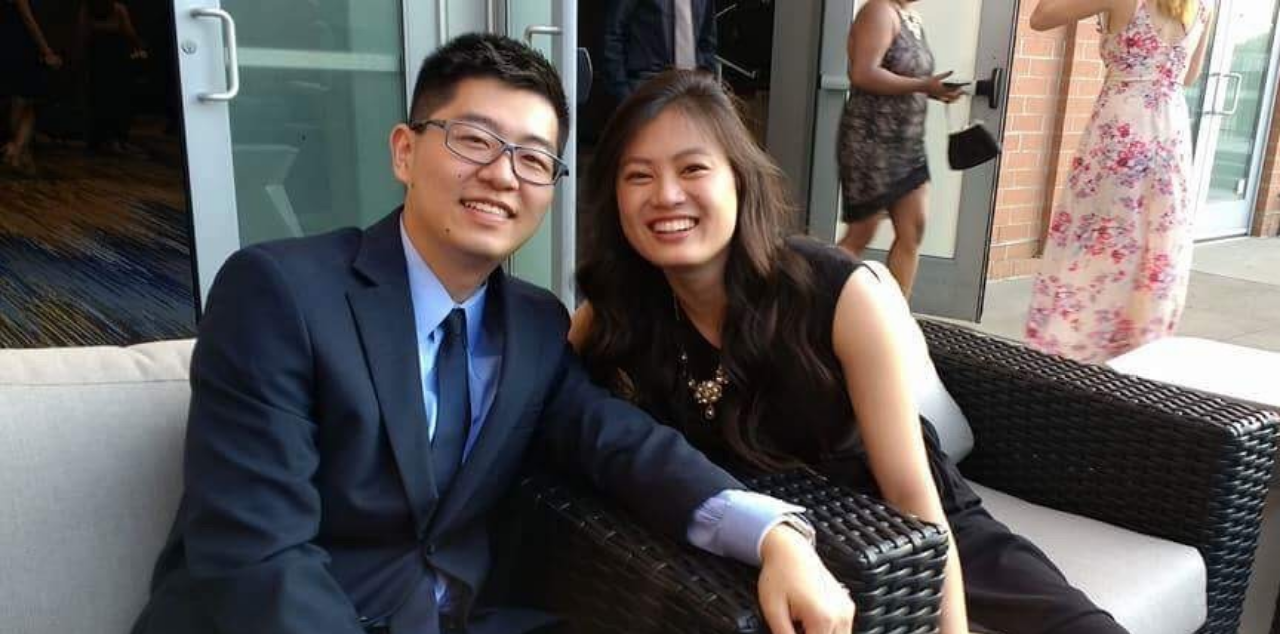
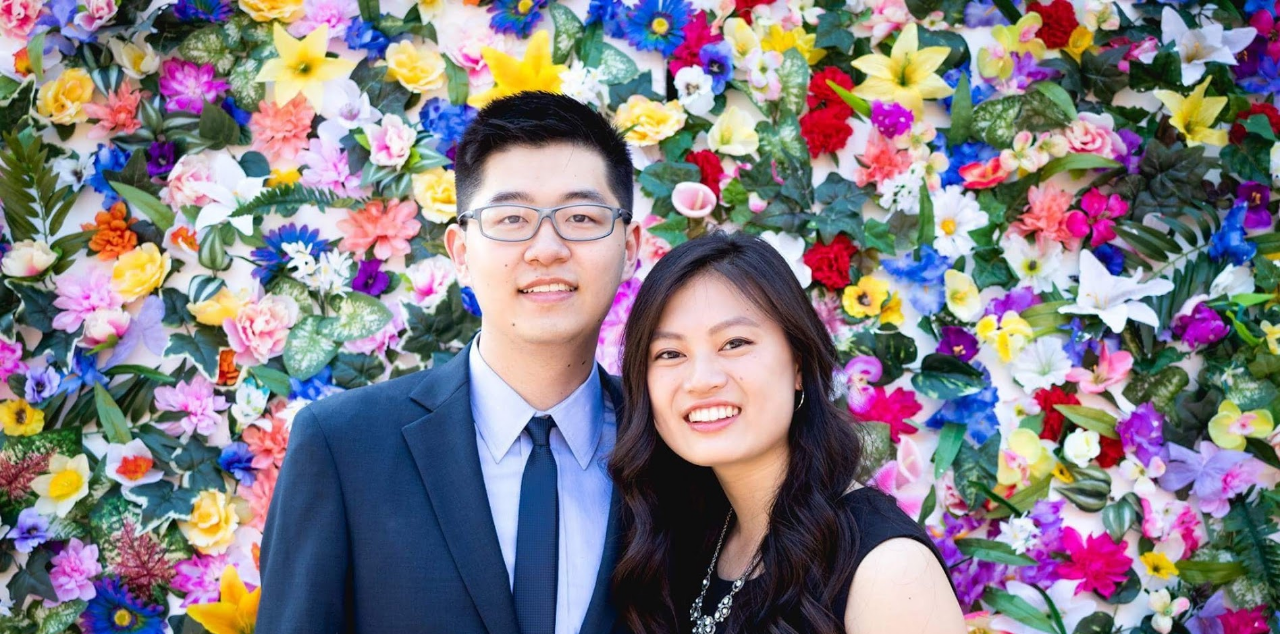
Before and after one commit to whatdayisit/christinaou.github.io, a plain HTML site: page index.html in a window 1280 px wide. Shown: the top 634 px of the page. Drawn offline with Linux system fonts and the light colour scheme.

Commit message:
Create custom.css

```diff
--- a/css/custom.css
+++ b/css/custom.css
@@ -1,5 +1,5 @@
 .image-page {
-    background: url("../img/ending.jpg") no-repeat fixed;
+    background: url("../happy-birthday.jpg") no-repeat fixed;
     -webkit-background-size: cover;
     -moz-background-size: cover;
     -o-background-size: cover;
```
